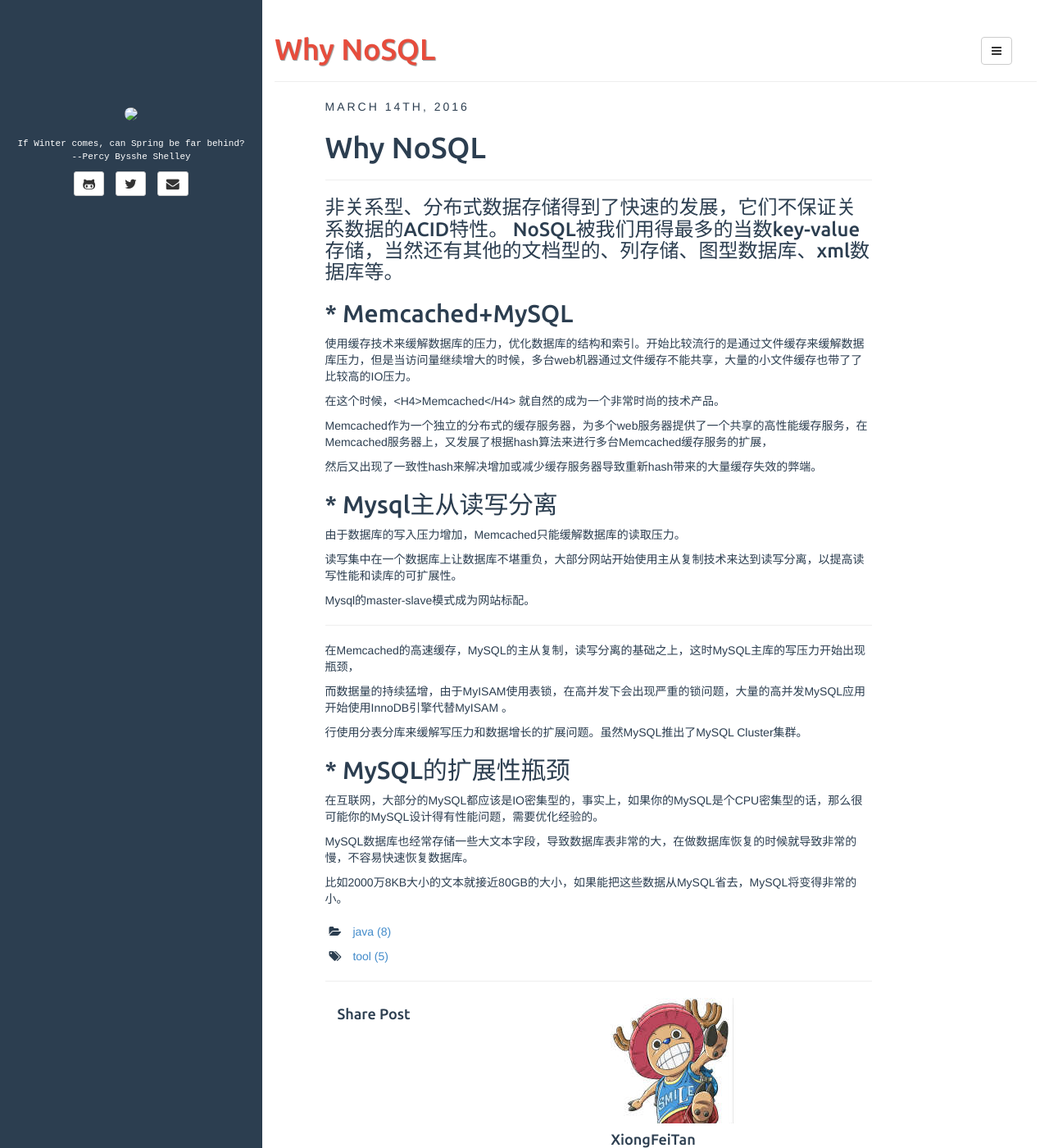
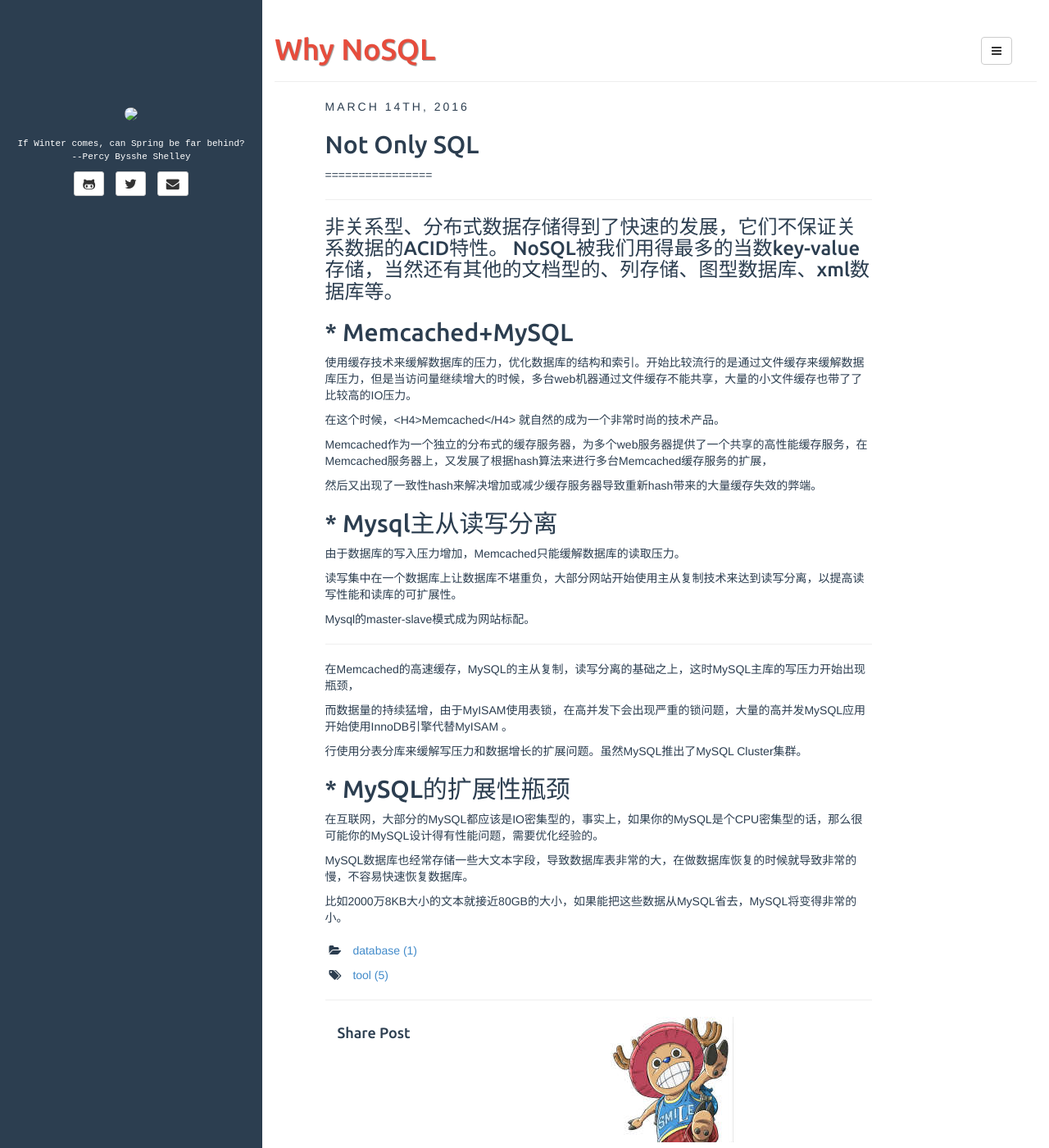
Before and after one commit to XiongFeiTan/XiongFeiTan.github.io, a Jekyll site: the page built from _posts/2016-03-14-Why-NoSQL.md, in a window 1280 px wide and 1400 px high. Shown: the whole window at 82% size. Built offline with Jekyll 4.4.1, drawn with Linux system fonts in a browser that asks for light colours; comment, search, counter and statistics services are not loaded.

Commit message:
nosql
nosql

```diff
--- a/_posts/2016-03-14-Why-NoSQL.md
+++ b/_posts/2016-03-14-Why-NoSQL.md
@@ -2,12 +2,12 @@
 layout: post
 title: Why NoSQL
 comments: true
-categories: [java]
+categories: [database]
 tags: [tool]
-description: Not Only SQL .
 ---
 
-{{ page.title }}
+<H2>Not Only SQL</H2>
+
 ================
 
 <hr />
```
